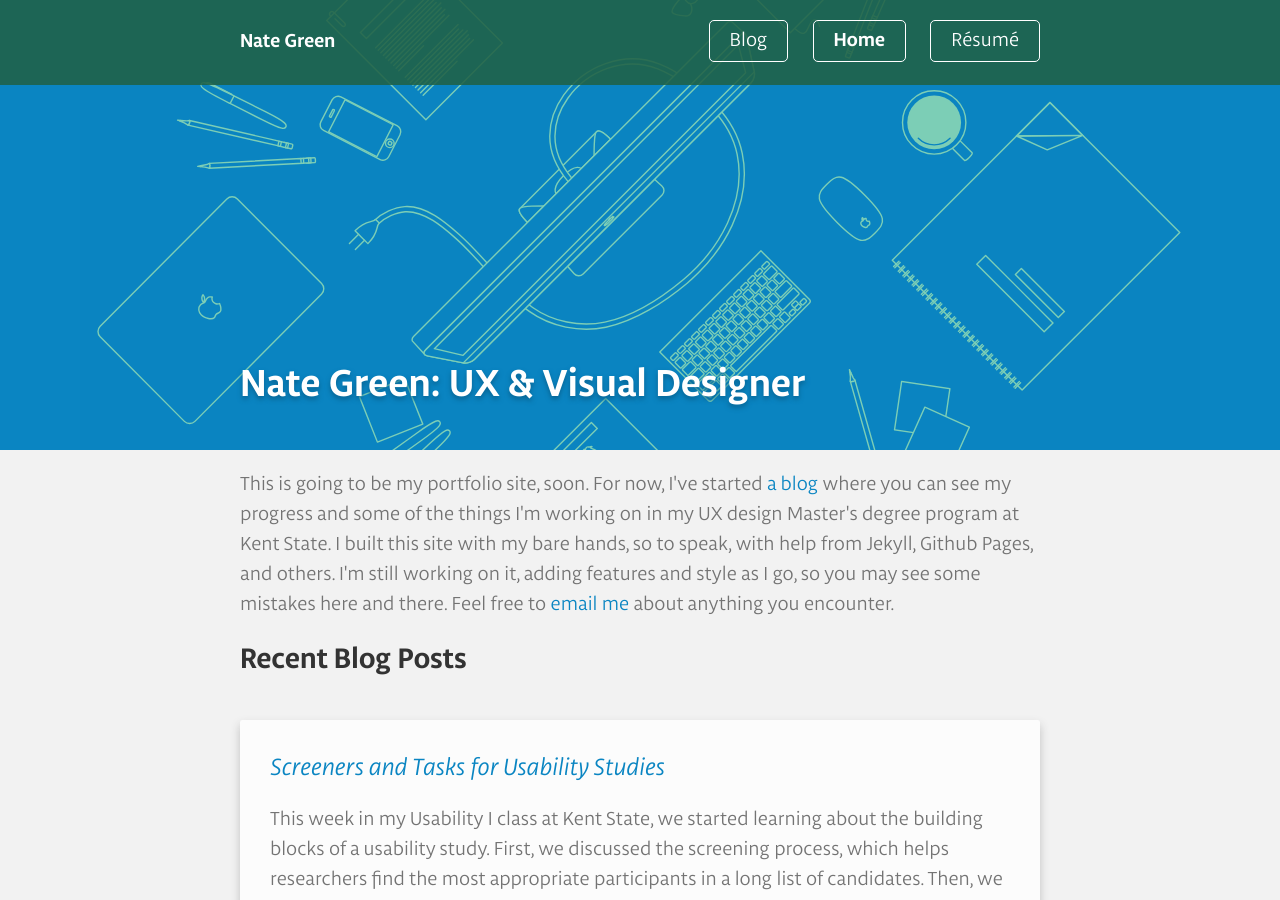
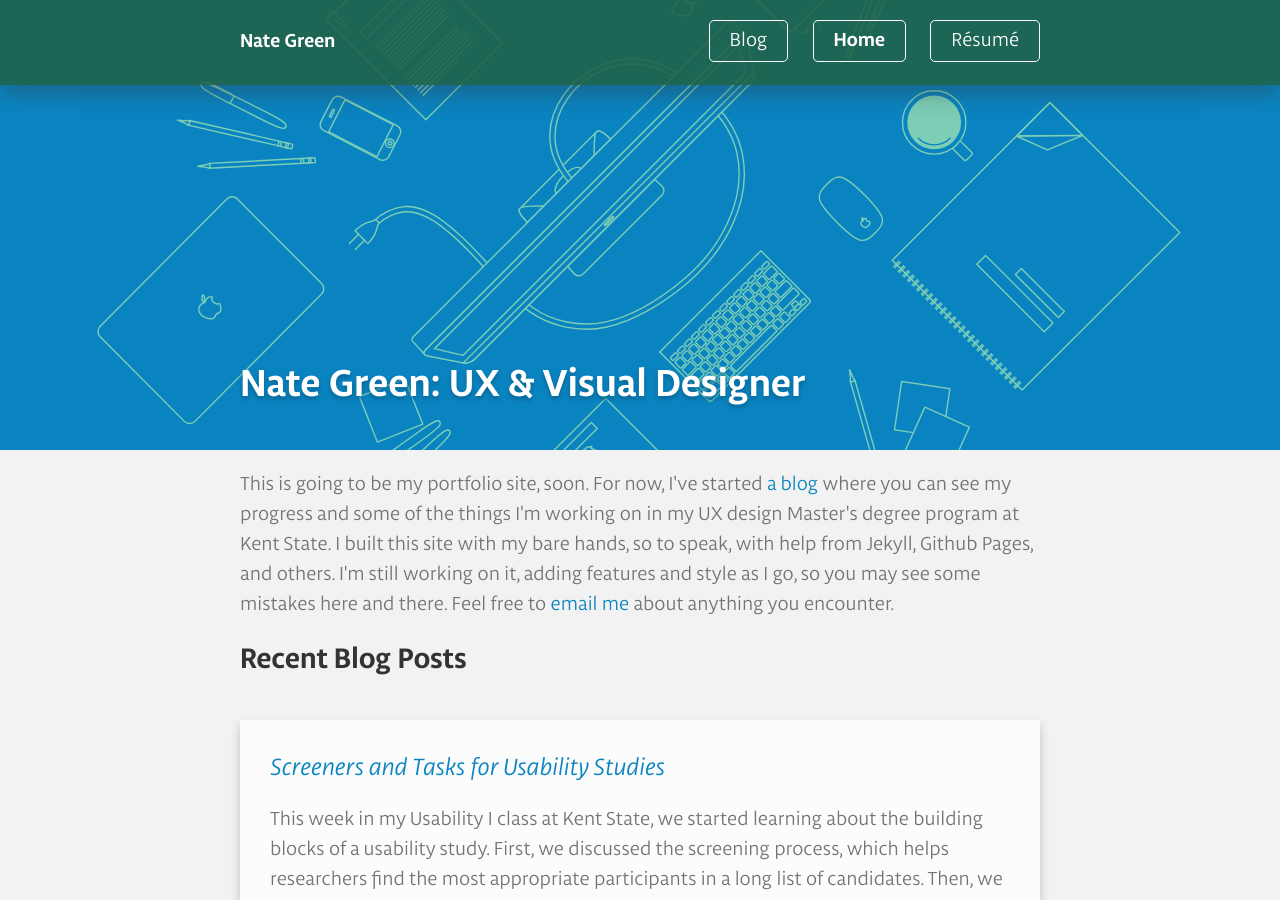
Before and after one commit to nategreen/old-website, a Jekyll site: the page built from index.html, in a window 1280 px wide and 900 px high. Built offline with Jekyll 4.4.1, drawn with Linux system fonts in a browser that asks for light colours; nearby versions of some CDN libraries; some web fonts are replaced.

Commit message:
add shadow to header, remove span() from footer text so it spans all columns

```diff
--- a/_sass/_layout.scss
+++ b/_sass/_layout.scss
@@ -34,6 +34,8 @@
 
   background-color: $site-header-color;
   color: $white;
+
+  @include large-shadow;
 
   a {
     color: inherit;
@@ -241,12 +243,7 @@
       @include span(1 of 3);
 
       border: 1 / 2 * 1rem solid $light-grey;
-
       @include medium-shadow;
-    }
-
-    img ~ * {
-      @include span(2 of 3 last);
     }
   }
 
--- a/css/main.scss
+++ b/css/main.scss
@@ -65,6 +65,18 @@
   box-shadow: 0 .25rem .5rem transparentize($black, 0.75);
 }
 
+@mixin large-shadow {
+  box-shadow: 0 .5rem 1rem transparentize($black, 0.65);
+}
+
+@mixin medium-inset-shadow {
+  box-shadow: 0 .25rem .5rem transparentize($black, 0.75) inset;
+}
+
+@mixin large-inset-shadow {
+  box-shadow: 0 .5rem 1rem transparentize($black, 0.65) inset;
+}
+
 // Susy setup
 
 $susy: (
```
